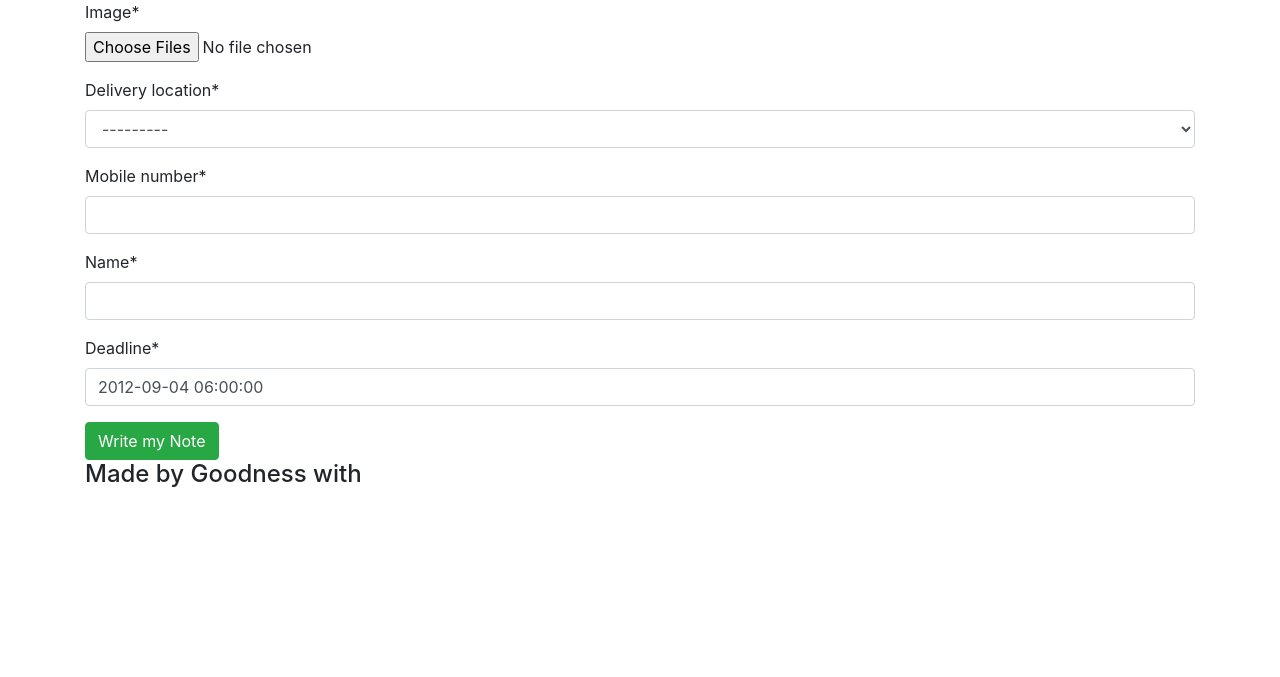
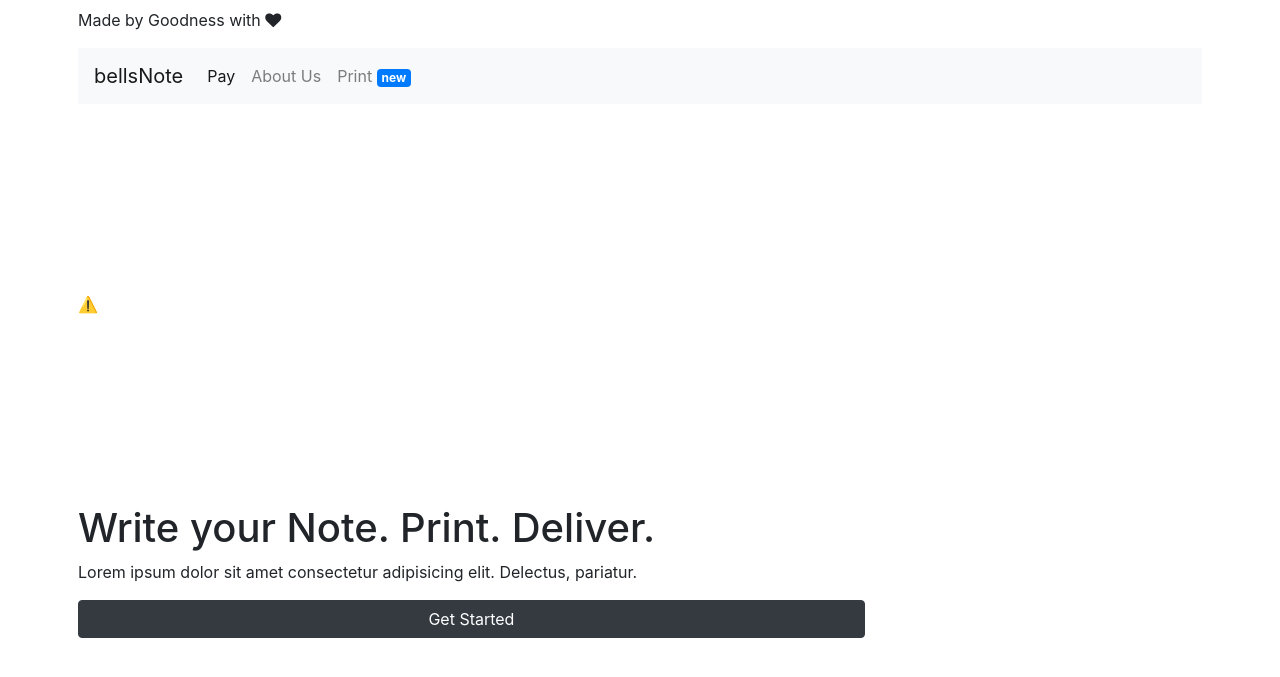
Before and after one commit to Francisop/belllsNote, a Django app: page / in a window 1280 px wide. Shown: the top 677 px of the page. Run offline with Django 3.2, Linux system fonts and the light colour scheme; parts of the project's set-up code (start-up, migrations or seed data) failed here and were passed over; some libraries are stand-ins or nearby versions.

Commit message:
rewrote deleted code

```diff
--- a/note/forms.py
+++ b/note/forms.py
@@ -9,6 +9,9 @@
         # note_pic = MyFormField(min_num=1, max_num=3, max_file_size=1024*1024*5)
         model = Note
         fields = ['delivery_location', 'mobile_number', 'name', 'deadline']
+        widgets = {
+            'deadline': widgets.DateInput(attrs={'type':'date'}),
+        }
 
 
 class NoteImageForm(ModelForm):
--- a/note/models.py
+++ b/note/models.py
@@ -15,7 +15,7 @@
         max_length=10, choices=DELIVERY_LOCATION_CHOICES)
     mobile_number = models.CharField(max_length=11)
     name = models.CharField(max_length=100)
-    deadline = models.DateTimeField(default='2012-09-04 06:00:00')  # auto_now_add=True
+    deadline = models.DateField()  # auto_now_add=True
 
     def __str__(self):
         return self.name
--- a/note/urls.py
+++ b/note/urls.py
@@ -1,7 +1,8 @@
 from os import name
 from django.urls import path
-from note.views import (Index)
+from note.views import (Index, NoteView)
 
 urlpatterns = [
     path('',Index.as_view(), name='index'),
+    path('note/',NoteView.as_view(), name='note'),
 ]
--- a/note/views.py
+++ b/note/views.py
@@ -5,11 +5,18 @@
 
 # Create your views here.
 
+class Index(View):
+    template_name = 'index.html'
+    def get(self, request, *args, **kwargs):
+        return render(request, self.template_name)
 
-class Index(View):
+
+
+
+class NoteView(View):
     note_form_class = NoteForm
     note_image_form_class = NoteImageForm
-    template_name = 'index.html'
+    template_name = 'note.html'
 
     def get(self, request, *args, **kwargs):
         noteForm = self.note_form_class
@@ -26,8 +33,9 @@
             name = noteForm.cleaned_data['name']
             delivery_location = noteForm.cleaned_data['delivery_location']
             mobile_number = noteForm.cleaned_data['mobile_number']
+            deadline = noteForm.cleaned_data['deadline']
             note = Note(name=name,
-                        delivery_location=delivery_location, mobile_number=mobile_number)
+                        delivery_location=delivery_location, mobile_number=mobile_number,deadline=deadline)
             note.save()
             # work on the multiple images first
             if file:
--- a/templates/base.html
+++ b/templates/base.html
@@ -4,7 +4,7 @@
 <head>
     <meta charset="UTF-8">
     <meta name="viewport" content="width=device-width, initial-scale=1.0">
-
+    <link rel="stylesheet" href="https://cdnjs.cloudflare.com/ajax/libs/font-awesome/4.7.0/css/font-awesome.css">
     <!-- Bootstrap CSS -->
     <link rel="stylesheet" href="https://stackpath.bootstrapcdn.com/bootstrap/4.3.1/css/bootstrap.min.css"
         integrity="sha384-ggOyR0iXCbMQv3Xipma34MD+dH/1fQ784/j6cY/iJTQUOhcWr7x9JvoRxT2MZw1T" crossorigin="anonymous">
@@ -19,13 +19,13 @@
     <!-- jQuery first, then Popper.js, then Bootstrap JS -->
     <script src="https://code.jquery.com/jquery-3.3.1.slim.min.js"
         integrity="sha384-q8i/X+965DzO0rT7abK41JStQIAqVgRVzpbzo5smXKp4YfRvH+8abtTE1Pi6jizo" crossorigin="anonymous">
-    </script>
+        </script>
     <script src="https://cdnjs.cloudflare.com/ajax/libs/popper.js/1.14.7/umd/popper.min.js"
         integrity="sha384-UO2eT0CpHqdSJQ6hJty5KVphtPhzWj9WO1clHTMGa3JDZwrnQq4sF86dIHNDz0W1" crossorigin="anonymous">
-    </script>
+        </script>
     <script src="https://stackpath.bootstrapcdn.com/bootstrap/4.3.1/js/bootstrap.min.js"
         integrity="sha384-JjSmVgyd0p3pXB1rRibZUAYoIIy6OrQ6VrjIEaFf/nJGzIxFDsf4x0xIM+B07jRM" crossorigin="anonymous">
-    </script>
+        </script>
 </body>
 
 </html>
--- a/templates/index.html
+++ b/templates/index.html
@@ -3,18 +3,43 @@
 
 
 {% block content%}
-<div class="container">
-    <form method="POST" enctype="multipart/form-data">
-        {% csrf_token %}
-        {{note_form2 | crispy}}
-        {{note_form | crispy}}
 
-        <button type="submit" class="btn btn-success">Write my Note</button>
+<style></style>
 
-    </form>
+<div class="container p-2 mobile">
+    <p>Made by Goodness with <span> <i class="fa fa-heart" aria-hidden="true"></i> </span></p>
+    <nav class="navbar navbar-expand-sm navbar-light bg-light">
+        <a class="navbar-brand" href="/">bellsNote</a>
+        <button class="navbar-toggler d-lg-none" type="button" data-toggle="collapse" data-target="#collapsibleNavId" aria-controls="collapsibleNavId"
+            aria-expanded="false" aria-label="Toggle navigation">
+            <span class="navbar-toggler-icon"></span>
+        </button>
+        <div class="collapse navbar-collapse" id="collapsibleNavId">
+            <ul class="navbar-nav mr-auto mt-2 mt-lg-0">
+                <li class="nav-item active">
+                    <a class="nav-link" href="https://paystack.com/pay/29i0q26gfo">Pay</a>
+                </li>
+                <li class="nav-item">
+                    <a class="nav-link" href="/">About Us</a>
+                </li>
+                <li class="nav-item">
+                    <a class="nav-link" href="/">Print <span class="badge badge-primary">new</span> </a>
+                </li>
+            </ul>
 
-    <div>
-        <h4>Made by Goodness with <i class="fa fa-heart" aria-hidden="true"></i></h4>
+        </div>
+    </nav>
+
+
+    <div class="lottie-anime" style="height: 25rem;width:100%; margin: 0 auto;">
+       <script src="https://unpkg.com/@lottiefiles/lottie-player@latest/dist/lottie-player.js"></script>
+        <lottie-player src="https://assets5.lottiefiles.com/packages/lf20_i8P8Hl.json" background="transparent"
+            speed="1" loop autoplay></lottie-player>
     </div>
+<div>
+    <h1>Write your Note. Print. Deliver.</h1>
+    <p>Lorem ipsum dolor sit amet consectetur adipisicing elit. Delectus, pariatur.</p>
+    <a name="" id=""  style="width: 70%;" class="btn btn-dark" href="note/" role="button">Get Started</a>
+</div>
 </div>
 {% endblock content %}
--- /dev/null
+++ b/templates/thank_you.html
@@ -0,0 +1,2 @@
+<script src="https://unpkg.com/@lottiefiles/lottie-player@latest/dist/lottie-player.js"></script>
+<lottie-player src="https://assets8.lottiefiles.com/packages/lf20_qn2snk.json"  background="transparent"  speed="1"  style="width: 300px; height: 300px;"  loop  autoplay></lottie-player>
```
Also changed, not shown: templates/note.html (added, +27 -0 lines), db.sqlite3, media/images/Screenshot_82.png (deleted), media/images/Screenshot_86.png (deleted), note/migrations/0001_initial.py, note/migrations/0002_auto_20201221_1103.py (deleted), note/migrations/0003_auto_20201221_1130.py (deleted), note/migrations/0004_auto_20201228_2344.py (deleted), note/migrations/0005_auto_20201228_2345.py (deleted), note/migrations/0006_auto_20201228_2348.py (deleted), note/migrations/0007_auto_20201228_2349.py (deleted), note/migrations/0008_auto_20201229_0003.py (deleted).
